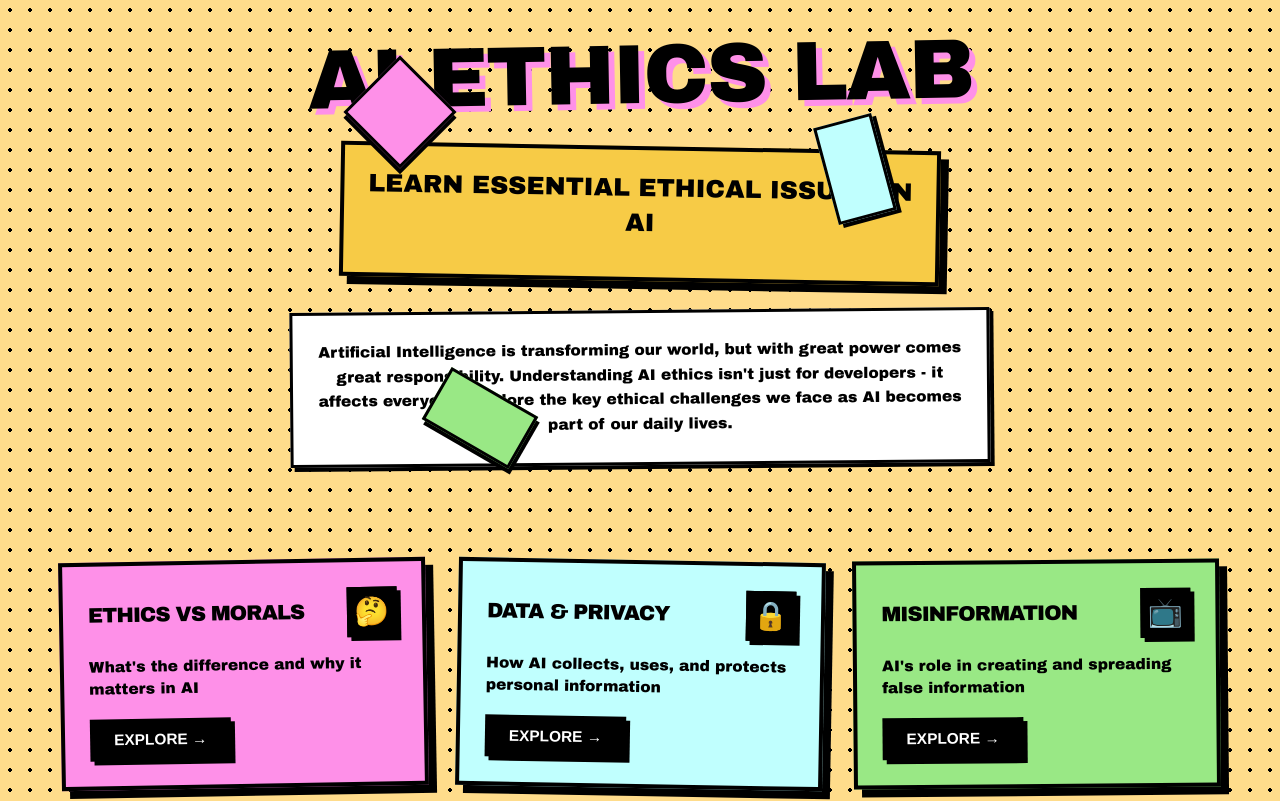
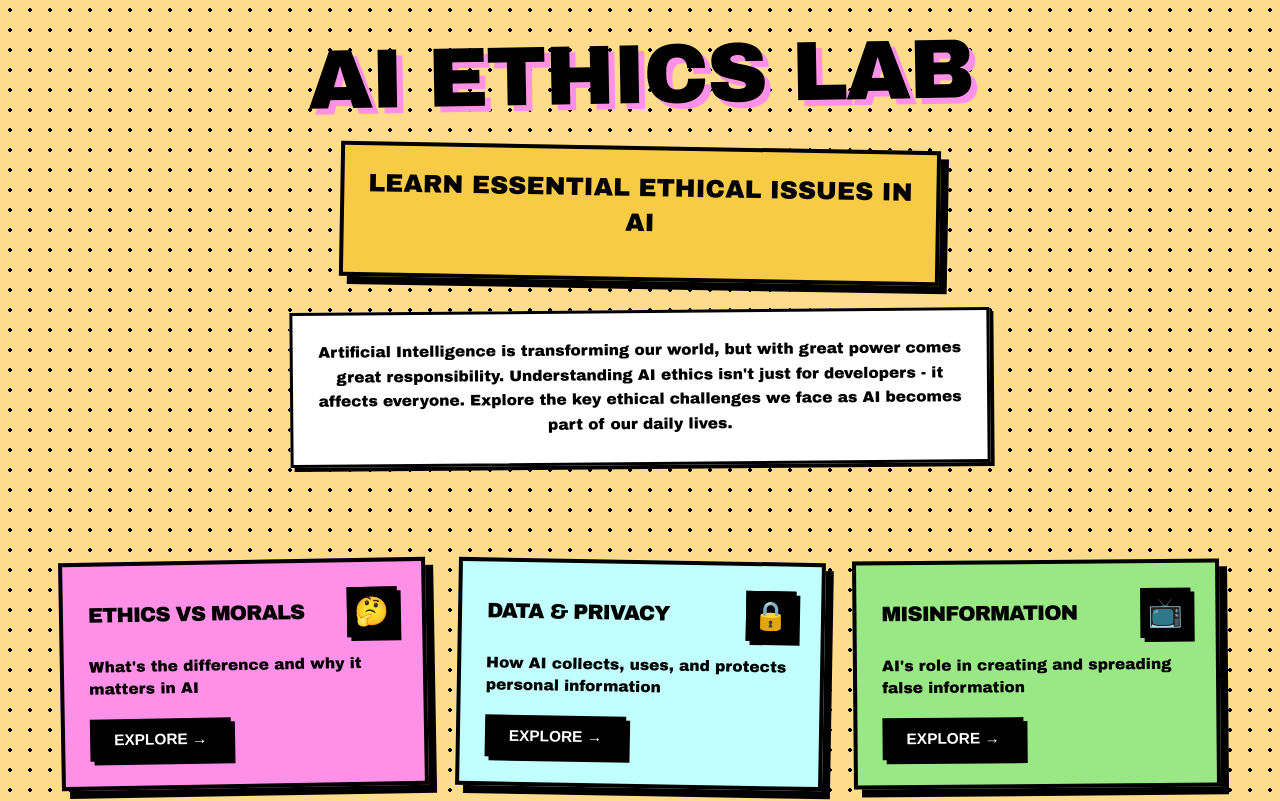
Before and after one commit to sachinmait/AI-ethics-lab, a plain HTML site: page index.html in a window 1280 px wide. Shown: the top 801 px of the page. Drawn offline with Linux system fonts and the light colour scheme.

Commit message:
Update index.html

```diff
--- a/index.html
+++ b/index.html
@@ -19,11 +19,7 @@
                     <div class="description-box">
                         <p>Artificial Intelligence is transforming our world, but with great power comes great responsibility. Understanding AI ethics isn't just for developers - it affects everyone. Explore the key ethical challenges we face as AI becomes part of our daily lives.</p>
                     </div>
-                    <div class="decorative-shapes">
-                        <div class="shape shape-1"></div>
-                        <div class="shape shape-2"></div>
-                        <div class="shape shape-3"></div>
-                    </div>
+
                 </div>
             </div>
 
```
